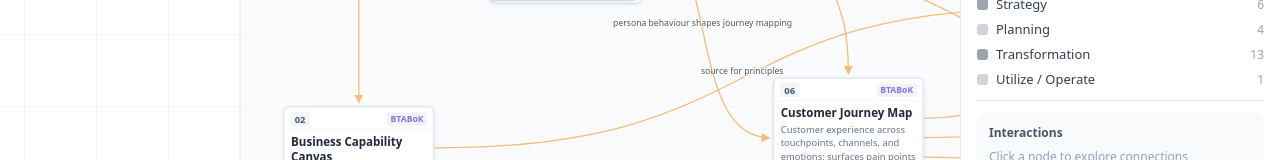
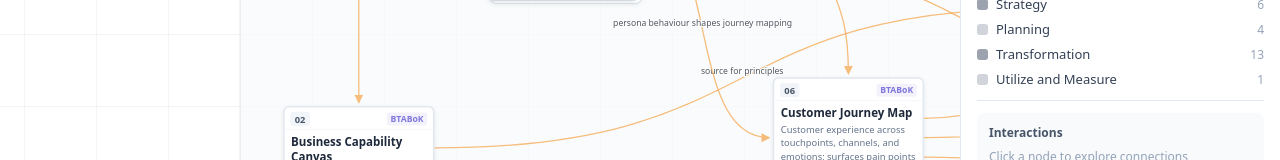
Before and after one commit to hza/btabok-adlc, a React (Vite) app: page / in a window 1280 px wide. Shown: the part 386-546 px from the top of the page. Built offline with nearby package versions, Linux system fonts and the light colour scheme.

Commit message:
Utilize and Measure

```diff
--- a/src/model.ts
+++ b/src/model.ts
@@ -31,7 +31,7 @@ export const PHASE_LABEL: Record<Phase, string> = {
   strategy:       'Strategy',
   planning:       'Planning',
   transformation: 'Transformation',
-  utilize:        'Utilize / Operate',
+  utilize:        'Utilize and Measure',
 };
 
 export const PHASE_DESCRIPTION: Record<Phase, string> = {
```
